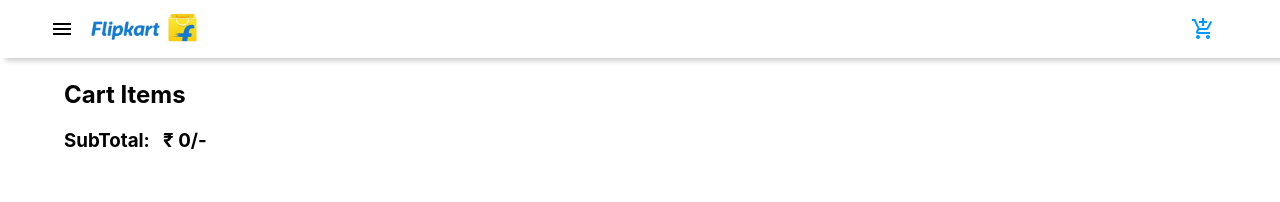
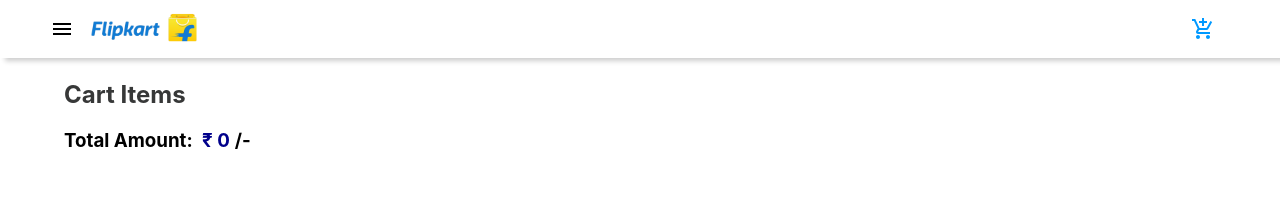
Before and after one commit to Programmer-Mukesh/FinKart, a Next.js app: page /cart in a window 1280 px wide. Shown: the top 202 px of the page. Built offline with nearby package versions, Linux system fonts and the light colour scheme.

Commit message:
Added quantity feature in cart

```diff
--- a/pages/cart/index.js
+++ b/pages/cart/index.js
@@ -4,18 +4,57 @@ import React, { useContext } from "react";
 import Rating from "@mui/material/Rating";
 import Stack from "@mui/material/Stack";
 import { CartContext } from "../../Context";
+import Head from "next/head";
+
+const qtyButtonStyles = {
+  backgroundColor: "#9c9c9c",
+  fontSize: 18,
+  borderRadius: "50%",
+  minWidth: "47px",
+  "&:hover": {
+    backgroundColor: "#bdbdbd",
+  },
+};
 
 const CartPage = () => {
   const { cart, setCart } = useContext(CartContext);
 
   const getTotal = () => {
-    let total = cart.reduce((acc, curr) => acc + Number(curr.price), 0);
+    let total = cart.reduce(
+      (acc, curr) => acc + Number(curr.price) * curr.qty,
+      0
+    );
     return total;
   };
+
+  const increaseProductQty = (item, id) => {
+    let oldCart = [...cart];
+    const index = cart.findIndex((item) => item.id === id);
+    oldCart[index].qty = oldCart[index].qty + 1;
+    setCart([...oldCart]);
+  };
+
+  const decreaseProductQty = (item, id) => {
+    if (item.qty > 1) {
+      let oldCart = [...cart];
+      const index = cart.findIndex((item) => item.id === id);
+      oldCart[index].qty = oldCart[index].qty - 1;
+      setCart([...oldCart]);
+    } else {
+      setCart((prevItems) => prevItems.filter((prod) => prod.id !== item.id));
+    }
+  };
+
   return (
     <Container className="productContainer cartProductWrapper">
+      <Head>
+        <title>Cart | Finkart</title>
+        <meta name="viewport" content="initial-scale=1.0, width=device-width" />
+      </Head>
       <h2>Cart Items</h2>
-      <h3>SubTotal: &nbsp; ₹ {getTotal()}/- </h3>
+      <h3>
+        Total Amount: <span className="total-amount">₹ {getTotal()}</span>/-
+      </h3>
       {cart.length > 0 ? (
         cart.map((item) => (
           <div className="productCardStyles">
@@ -30,16 +69,21 @@ const CartPage = () => {
               <Grid item xs={8} className="productDetailGrid" paddingLeft={2}>
                 <p className="productName">{item.name}</p>
                 <h3 className="productPrice">₹ {item.final_price}</h3>
+
                 <Button
                   variant="contained"
-                  className="removeCartBtn"
-                  onClick={() =>
-                    setCart((prevItems) =>
-                      prevItems.filter((prod) => prod.id !== item.id)
-                    )
-                  }
+                  sx={qtyButtonStyles}
+                  onClick={() => increaseProductQty(item, item.id)}
                 >
-                  Remove from cart
+                  +
+                </Button>
+                <span className="qty-amount">{item.qty}</span>
+                <Button
+                  sx={qtyButtonStyles}
+                  variant="contained"
+                  onClick={() => decreaseProductQty(item, item.id)}
+                >
+                  −
                 </Button>
               </Grid>
             </Grid>
--- a/pages/index.js
+++ b/pages/index.js
@@ -31,7 +31,7 @@ const Home = () => {
   return (
     <Container sx={containerStyles}>
       <Head>
-        <title>Ecommerce Site</title>
+        <title>Home | Finkart</title>
         <meta name="viewport" content="initial-scale=1.0, width=device-width" />
       </Head>
       <Categories categoryData={categoryData} />
--- a/styles/cart.scss
+++ b/styles/cart.scss
@@ -10,4 +10,16 @@
     align-items: center;
     height: 200px;
   }
+  .qty-amount {
+    margin: 0px 15px;
+    font-size: 18px;
+    font-weight: 600;
+  }
+  h2 {
+    color: #373838;
+  }
+  .total-amount {
+    margin: 0px 5px;
+    color: darkblue;
+  }
 }
--- a/styles/productCard.scss
+++ b/styles/productCard.scss
@@ -152,15 +152,15 @@
 }
 @media (max-width: 767px) {
   .addToCartBtn {
-    font-size: 14px !important;
-    padding: 6px 9px !important;
+    font-size: 15px !important;
+    padding: 6px 10px !important;
     font-family: Calibri, "Trebuchet MS", sans-serif !important;
-    width: 180px !important;
+    width: 170px !important;
   }
   .removeCartBtn {
-    font-size: 14px !important;
-    padding: 6px 9px !important;
+    font-size: 15px !important;
+    padding: 6px 10px !important;
     font-family: Calibri, "Trebuchet MS", sans-serif !important;
-    width: 180px !important;
+    width: 170px !important;
   }
 }
```
